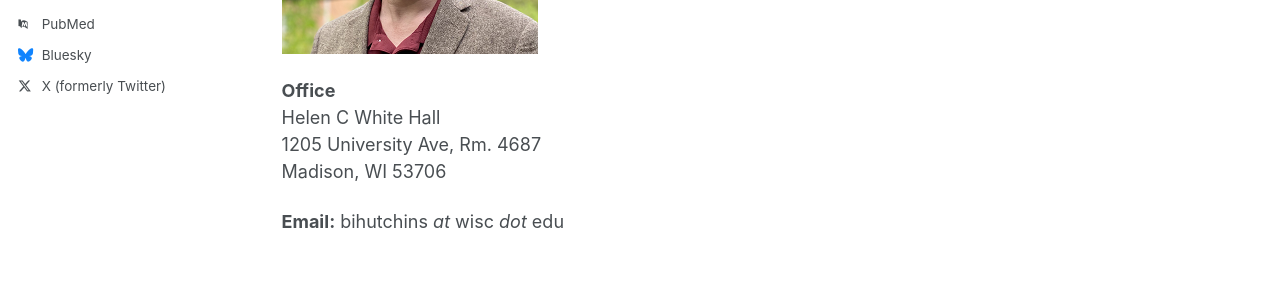
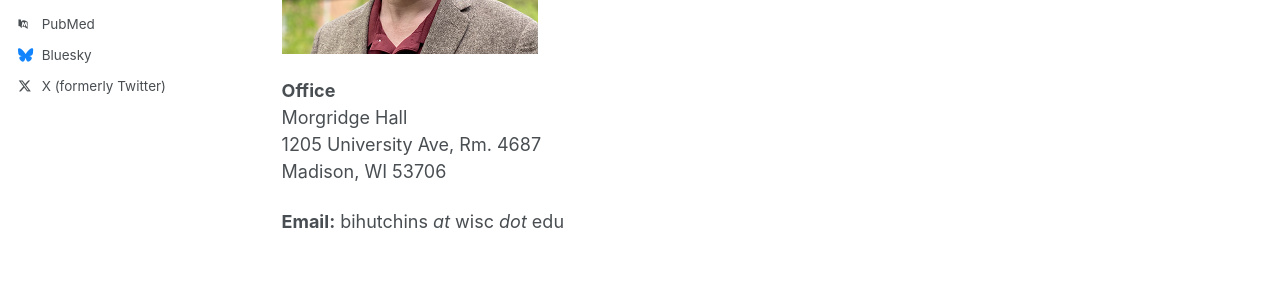
Before and after one commit to HutchinsLab/hutchinslab.github.io, a Jekyll site: the page built from _pages/lababout.md, in a window 1280 px wide and 1038 px high. Shown: the part 590-890 px from the top of the window. Built offline with Jekyll 4.4.1, drawn with Linux system fonts in a browser that asks for light colours; some web fonts are replaced; a script that is not in the unit is left out.

Commit message:
Update contact

```diff
--- a/_pages/lababout.md
+++ b/_pages/lababout.md
@@ -10,7 +10,7 @@ Ian is an Assistant Professor of Data and Information Science at the University
 ![Ian Hutchins](/images/ian_256.png)
 
 **Office**
-Helen C White Hall
+Morgridge Hall
 1205 University Ave, Rm. 4687
 Madison, WI 53706
 
```
